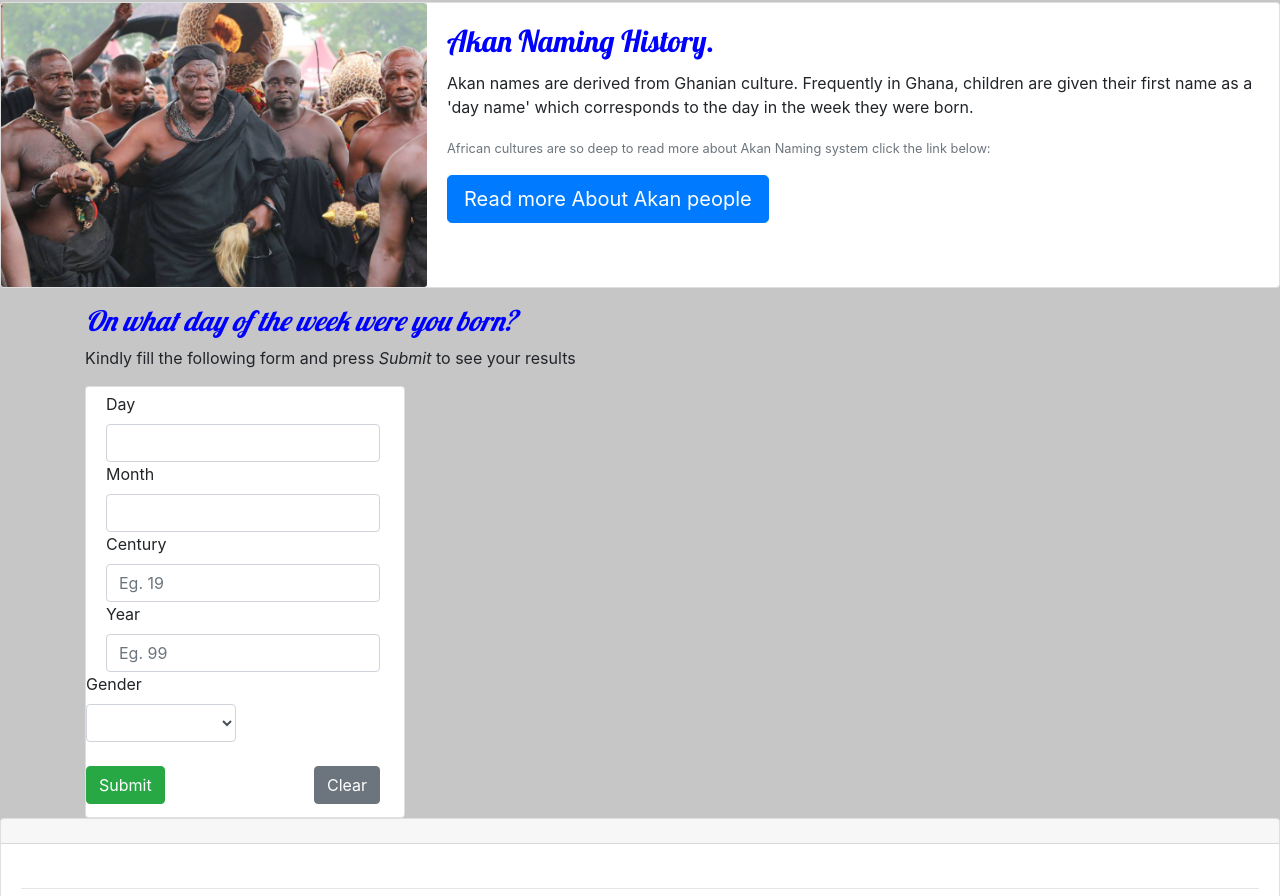
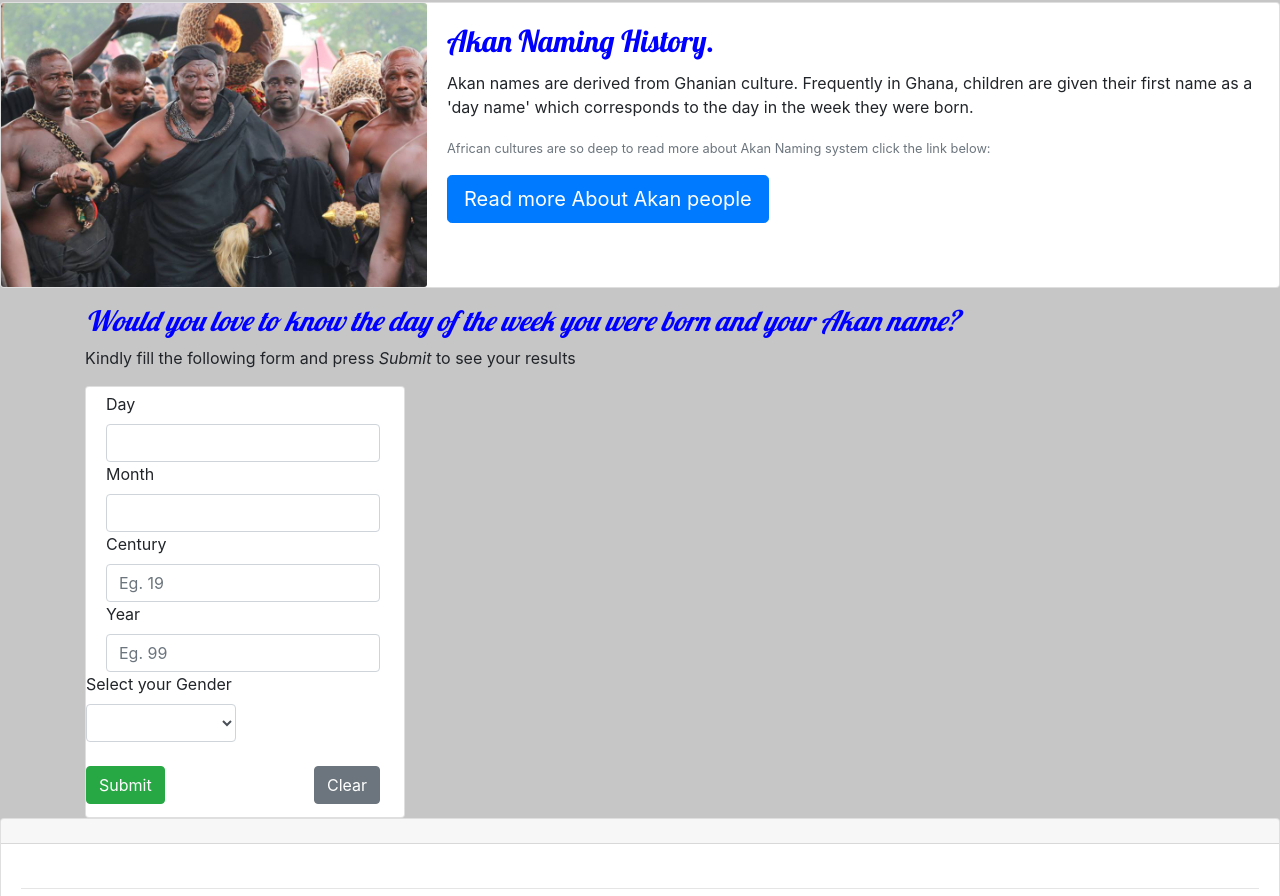
Before and after one commit to stephenndele/birthday-calculator, a plain HTML site: page index.html in a window 1280 px wide. Shown: the part 365-1261 px from the top of the page. Drawn offline with nearby package versions, Linux system fonts and the light colour scheme.

```diff
--- a/index.html
+++ b/index.html
@@ -54,7 +54,7 @@
     </div>
 
    <div class="container  justify-content-center">
-    <h3><i>On what day of the week were you born?</i></h3>
+    <h3><i>Would you love to know the day of the week you were born and your <em>Akan</em> name?</i></h3>
     <p>Kindly fill the following form and press <em> Submit</em> to see your results </p>
   <div class="formfill">
     <div class="card" style="width: 20rem; height: 27rem; align-items: flex-center;">
@@ -80,7 +80,7 @@
                   size="2" min="00"  required>
             </div>
             <div class="form-group">
-              <label for="exampleFormControlSelect1">Gender</label>
+              <label for="exampleFormControlSelect1">Select your Gender</label>
                 <select class="form-control" id="gender" required style="width: 150px;">
                   <option value=""></option>
                   <option value="Male">Male</option>
```
